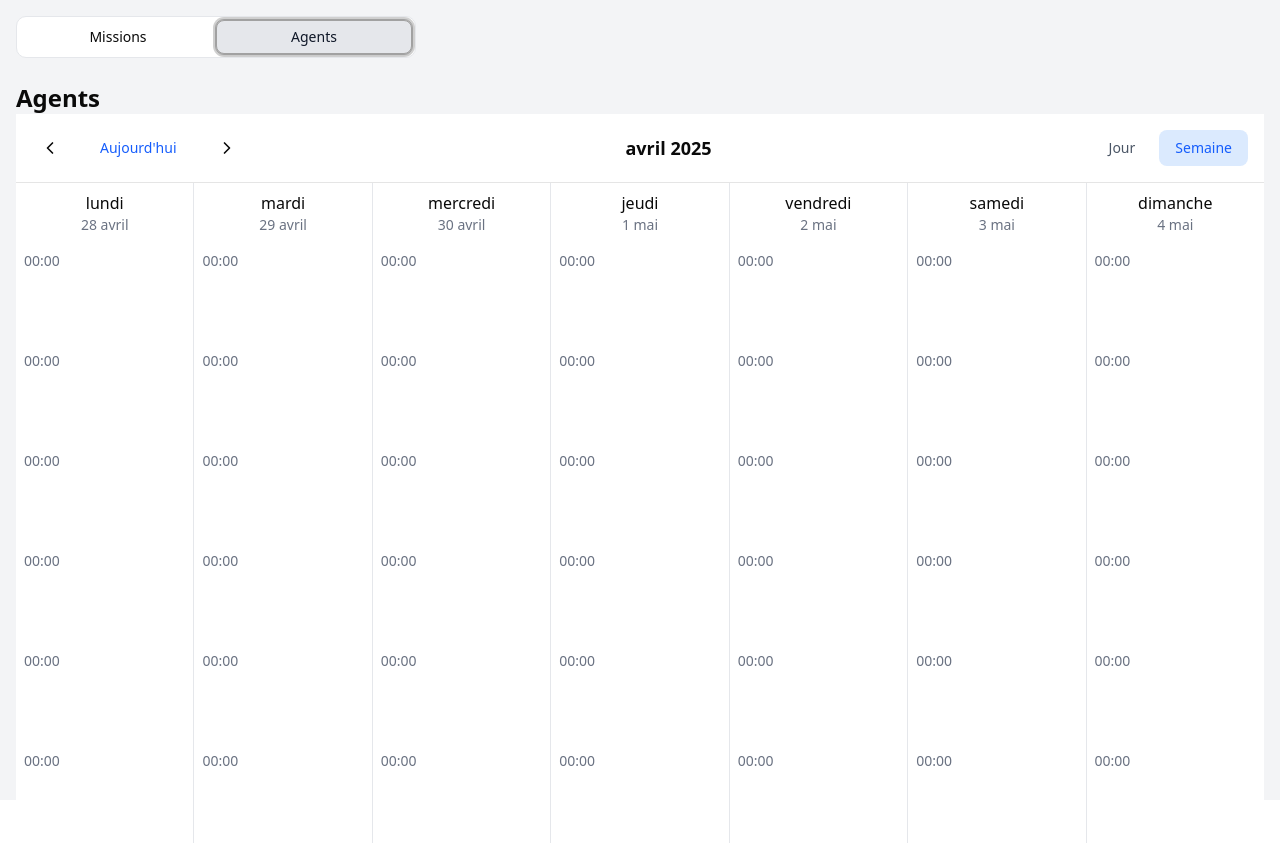
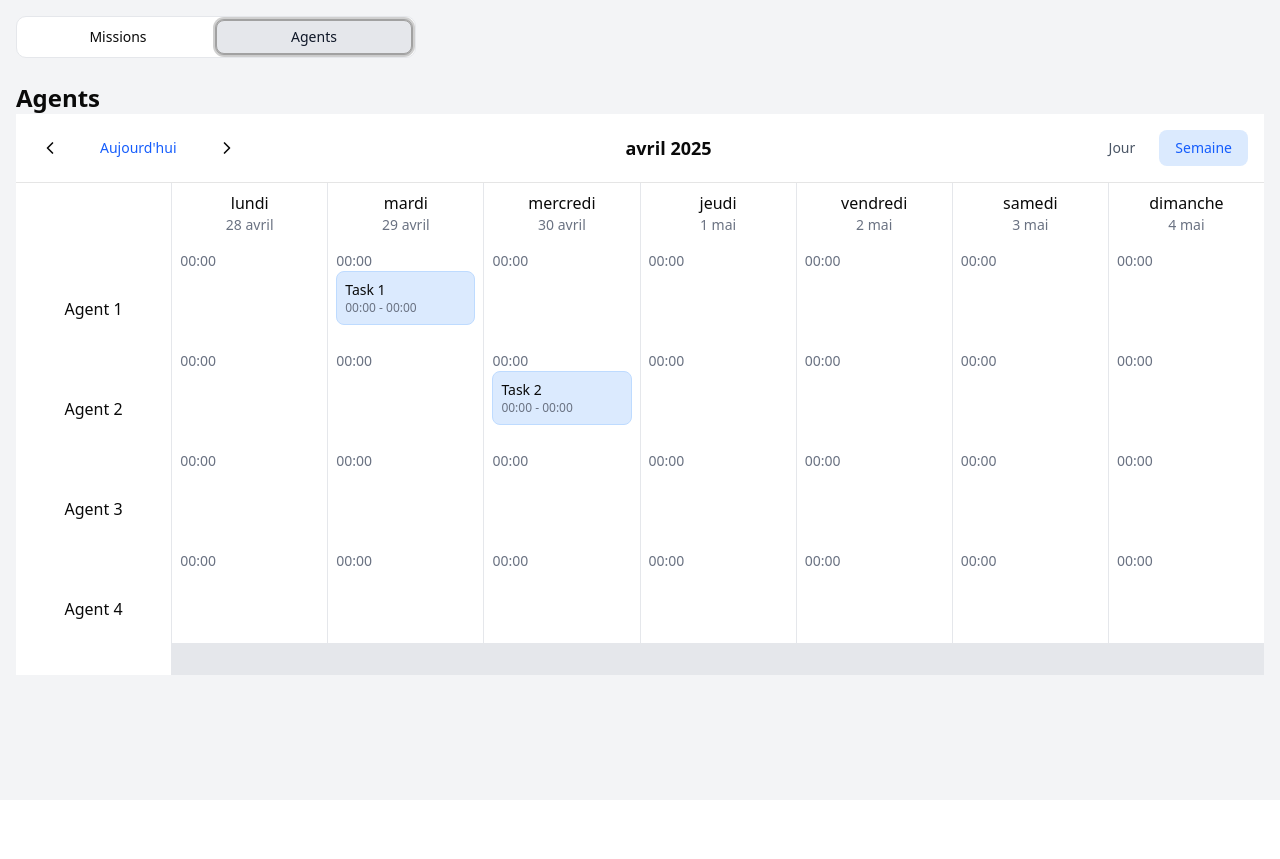
Before and after one commit to IvanFranck/my-calendar, a React (Vite) app: page / in a window 1280 px wide. Both pictures are taken after a click on the tab "Agents". After the commit the page ends 800 px from the top, so only its background shows below. Built offline with nearby package versions, Linux system fonts and the light colour scheme.

Commit message:
update Layout component with new task dates, add fourth agent, and enhance drag-and-drop functionality in AgentCalendar with keyboard and pointer sensors

```diff
--- a/src/App.tsx
+++ b/src/App.tsx
@@ -1,30 +1,13 @@
-import { FC, useEffect } from 'react'
-import { AgentCalendar } from './components/agent-calendar/AgentCalendar'
-import { useCalendarStore } from './stores/calendarStore'
+import { FC } from 'react'
 
 const App: FC = () => {
-  // Initialiser quelques agents de test
-  const { addAgent } = useCalendarStore()
 
-  // Ajouter des agents de test si nécessaire
-  useEffect(() => {
-    addAgent({ id: '1', name: 'Agent 1' })
-    addAgent({ id: '2', name: 'Agent 2' })
-    addAgent({ id: '3', name: 'Agent 3' })
-  }, [])
 
   return (
     <div className="h-screen flex flex-col">
-      <header className="bg-white shadow">
-        <div className="max-w-7xl mx-auto py-6 px-4">
-          <h1 className="text-3xl font-bold text-gray-900">
-            Calendrier des Agents
-          </h1>
-        </div>
-      </header>
-      <main className="flex-1 overflow-hidden">
-        <AgentCalendar />
-      </main>
+      <h1 className="text-3xl font-bold text-gray-900">
+        App
+      </h1>
     </div>
   )
 }
--- a/src/Layout.tsx
+++ b/src/Layout.tsx
@@ -16,9 +16,10 @@ export function Layout() {
         addAgent({ id: '1', name: 'Agent 1' });
         addAgent({ id: '2', name: 'Agent 2' });
         addAgent({ id: '3', name: 'Agent 3' });
+        addAgent({ id: '4', name: 'Agent 4' });
 
-        addTask({ id: '1', title: 'Task 1', startDate: new Date('2024-06-10'), endDate: new Date('2024-06-10'), agentId: '1' });
-        addTask({ id: '2', title: 'Task 2', startDate: new Date('2024-06-11'), endDate: new Date('2024-06-11'), agentId: '2' });
+        addTask({ id: '1', title: 'Task 1', startDate: new Date('2025-04-29'), endDate: new Date('2025-04-29'), agentId: '1' });
+        addTask({ id: '2', title: 'Task 2', startDate: new Date('2025-04-30'), endDate: new Date('2025-04-30'), agentId: '2' });
         addTask({ id: '3', title: 'Task 3', startDate: new Date('2024-06-12'), endDate: new Date('2024-06-12'), agentId: '3' });
     }, [addAgent, addTask]);
 
@@ -34,7 +35,6 @@ export function Layout() {
                     <TabsContent value="missions">
                         <div className="w-full mt-4 space-y-4">
                             <h1 className="text-2xl font-bold">Missions</h1>
-                            {/* <EventsGrid type="missions" /> */}
                             <div className="w-full mt-4">
                                 <MissionsCalendar />
                             </div>
--- a/src/components/agent-calendar/AgentCalendar.tsx
+++ b/src/components/agent-calendar/AgentCalendar.tsx
@@ -1,5 +1,5 @@
 import React from 'react';
-import { DndContext, DragEndEvent } from '@dnd-kit/core';
+import { DndContext, DragEndEvent, KeyboardSensor, PointerSensor, useSensor, useSensors } from '@dnd-kit/core';
 import { format, startOfWeek, endOfWeek, eachDayOfInterval } from 'date-fns';
 import { useCalendarStore } from '../../stores/calendarStore';
 import { CalendarNavigation } from './CalendarNavigation';
@@ -14,44 +14,59 @@ export const AgentCalendar: React.FC = () => {
         moveTask,
     } = useCalendarStore();
 
+    const sensors = useSensors(
+        useSensor(PointerSensor),
+        useSensor(KeyboardSensor)
+    );
+
     const weekStart = startOfWeek(currentDate, { weekStartsOn: 1 });
     const weekEnd = endOfWeek(currentDate, { weekStartsOn: 1 });
     const days = eachDayOfInterval({ start: weekStart, end: weekEnd });
 
     const handleDragEnd = (event: DragEndEvent) => {
         const { active, over } = event;
-
         if (!over) return;
 
         const taskId = active.id as string;
         const task = tasks.find((t) => t.id === taskId);
 
         if (!task) return;
-
-        const targetDate = new Date(over.id as string);
+        const overId = (over.id as string).split('__')[1] as string;
+        const targetDate = new Date(overId);
         const targetAgentId = (over.data.current as { agentId: string }).agentId;
 
         moveTask(taskId, targetDate, targetAgentId);
     };
+
+    // useEffect(() => {
+    //     console.log("agents", agents);
+    // }, [agents]);
 
     return (
         <div className="flex flex-col h-full">
             <CalendarNavigation />
             <CalendarHeader days={days} />
 
-            <DndContext onDragEnd={handleDragEnd}>
-                <div className="flex-1 grid grid-cols-7 gap-px bg-gray-200">
+            <DndContext sensors={sensors} onDragEnd={handleDragEnd}>
+                <div className="flex-1 grid grid-cols-8 gap-px bg-gray-200">
+                    <div className="bg-white p-2 text-center">
+                        <div className="flex flex-col">
+                            <div className="bg-white p-2 text-center font-medium">
+                                {agents.map((agent) => (
+                                    <div className="bg-white min-h-[100px] flex items-center justify-center p-2 font-medium" key={agent.id}>{agent.name}</div>
+                                ))}
+                            </div>
+                        </div>
+                    </div>
                     {days.map((day) => (
                         <div key={day.toISOString()} className="flex flex-col">
                             {agents.map((agent) => (
                                 <CalendarCell
-                                    key={`${day.toISOString()}-${agent.id}`}
+                                    key={agent.id}
                                     date={day}
                                     agent={agent}
                                     tasks={tasks.filter(
-                                        (task) =>
-                                            task.agentId === agent.id &&
-                                            format(task.startDate, 'yyyy-MM-dd') === format(day, 'yyyy-MM-dd')
+                                        (task) => task.agentId === agent.id && format(task.startDate, 'yyyy-MM-dd') === format(day, 'yyyy-MM-dd')
                                     )}
                                 />
                             ))}
--- a/src/components/agent-calendar/CalendarCell.tsx
+++ b/src/components/agent-calendar/CalendarCell.tsx
@@ -12,11 +12,15 @@ interface CalendarCellProps {
 
 export const CalendarCell: React.FC<CalendarCellProps> = ({ date, agent, tasks }) => {
     const { setNodeRef, isOver } = useDroppable({
-        id: date.toISOString(),
+        id: `${agent.id}__${date.toISOString()}`,
         data: {
             agentId: agent.id,
         },
     });
+
+    // useEffect(() => {
+    //     console.log("tasks", tasks);
+    // }, [tasks]);
 
     return (
         <div
--- a/src/components/agent-calendar/CalendarHeader.tsx
+++ b/src/components/agent-calendar/CalendarHeader.tsx
@@ -8,7 +8,8 @@ interface CalendarHeaderProps {
 
 export const CalendarHeader: React.FC<CalendarHeaderProps> = ({ days }) => {
     return (
-        <div className="grid grid-cols-7 gap-px bg-gray-200">
+        <div className="grid grid-cols-8 gap-px bg-gray-200">
+            <div className="bg-white p-2 text-center"></div>
             {days.map((day) => (
                 <div
                     key={day.toISOString()}
--- a/src/main.tsx
+++ b/src/main.tsx
@@ -1,10 +1,8 @@
-import { StrictMode } from 'react'
 import { createRoot } from 'react-dom/client'
 import './index.css'
 import { Layout } from './Layout.tsx'
+import { App } from './App.tsx'
 
 createRoot(document.getElementById('root')!).render(
-  <StrictMode>
-    <Layout />
-  </StrictMode>,
+  <Layout />
 )
```
